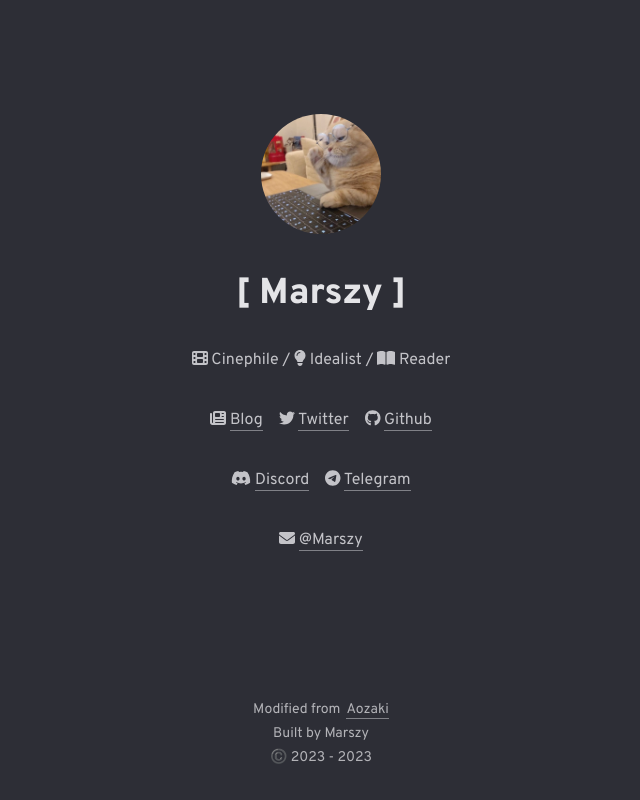
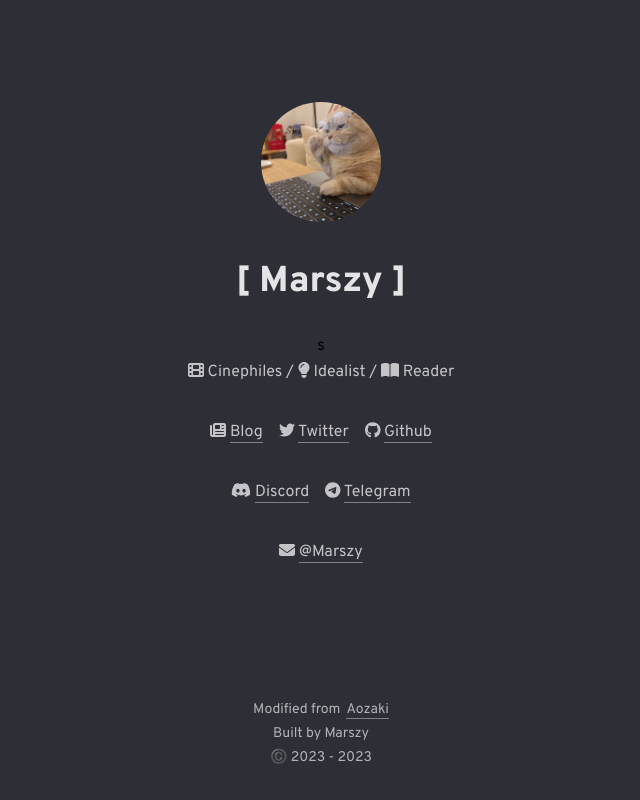
Before and after one commit to lovemarszy/homepage, a Next.js app: page / in a window 1280 px wide. Shown: the whole page, without its empty margins (319-959 px from the left). Built offline with nearby package versions, Linux system fonts and the light colour scheme.

Commit message:
提交信息

```diff
--- a/app/components/Main.tsx
+++ b/app/components/Main.tsx
@@ -27,11 +27,10 @@ const Main = () => {
         />
       </div>
       <h1 className="mb-6 text-3xl font-bold text-zinc-200 md:mb-8 md:text-4xl">[ Marszy ]</h1>
-
-      {/* Introduction Words */}
+      {/* Introduction Words */}s
       <div className="bg-[#2d2e36]">
         <p className="mb-3 break-words md:mb-8">
-          <FontAwesomeIcon icon={faFilm} /> Cinephile / <FontAwesomeIcon icon={faLightbulb} />{' '}
+          <FontAwesomeIcon icon={faFilm} /> Cinephiles / <FontAwesomeIcon icon={faLightbulb} />{' '}
           Idealist / <FontAwesomeIcon icon={faBookOpen} /> Reader
         </p>
 
@@ -62,7 +61,6 @@ const Main = () => {
           </Link>
         </p>
       </div>
-
       {/* Social Links */}
       <div className="bg-[#2d2e36] text-center">
         <p className="mt-3 md:mt-8">
```
